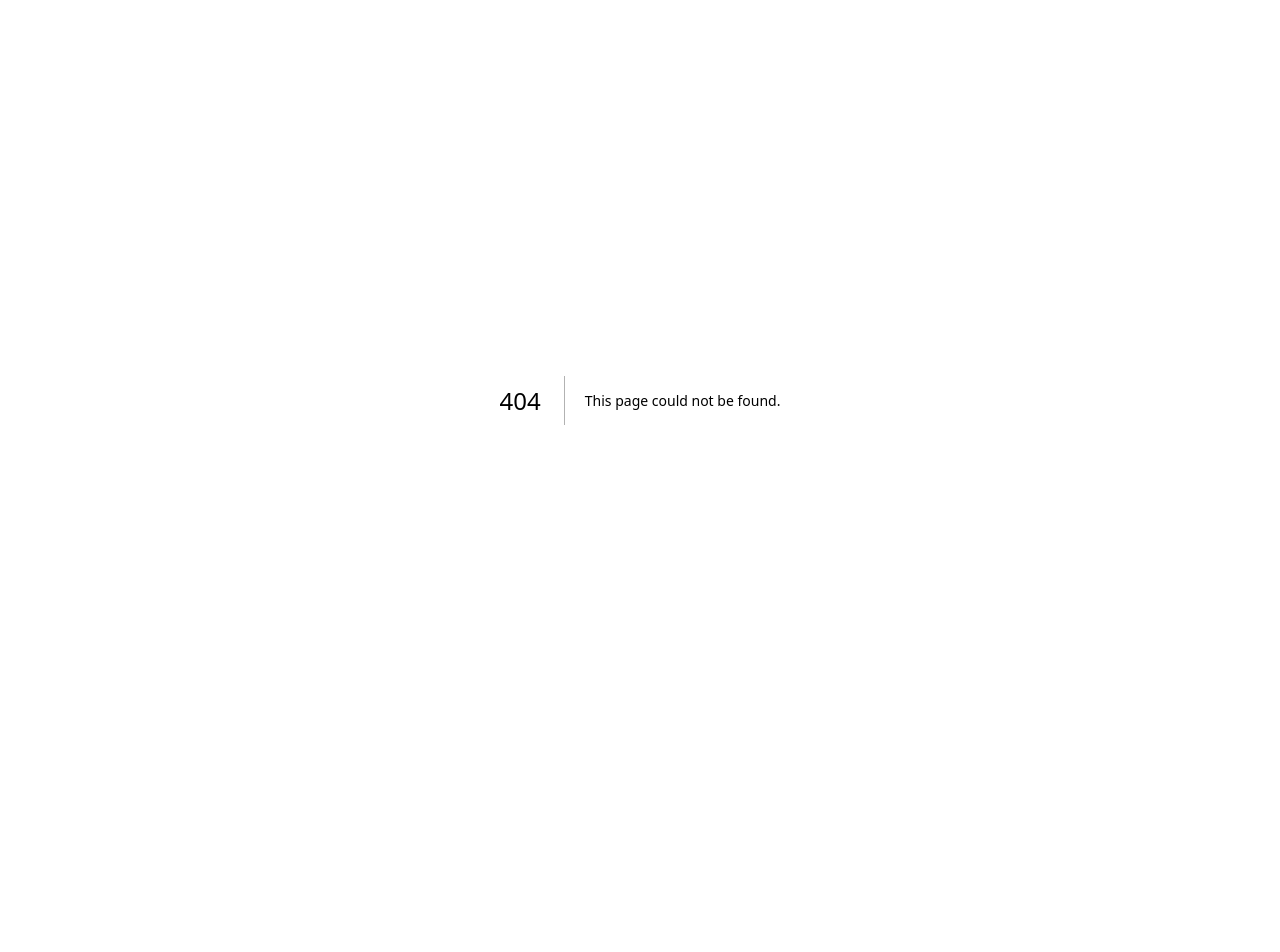
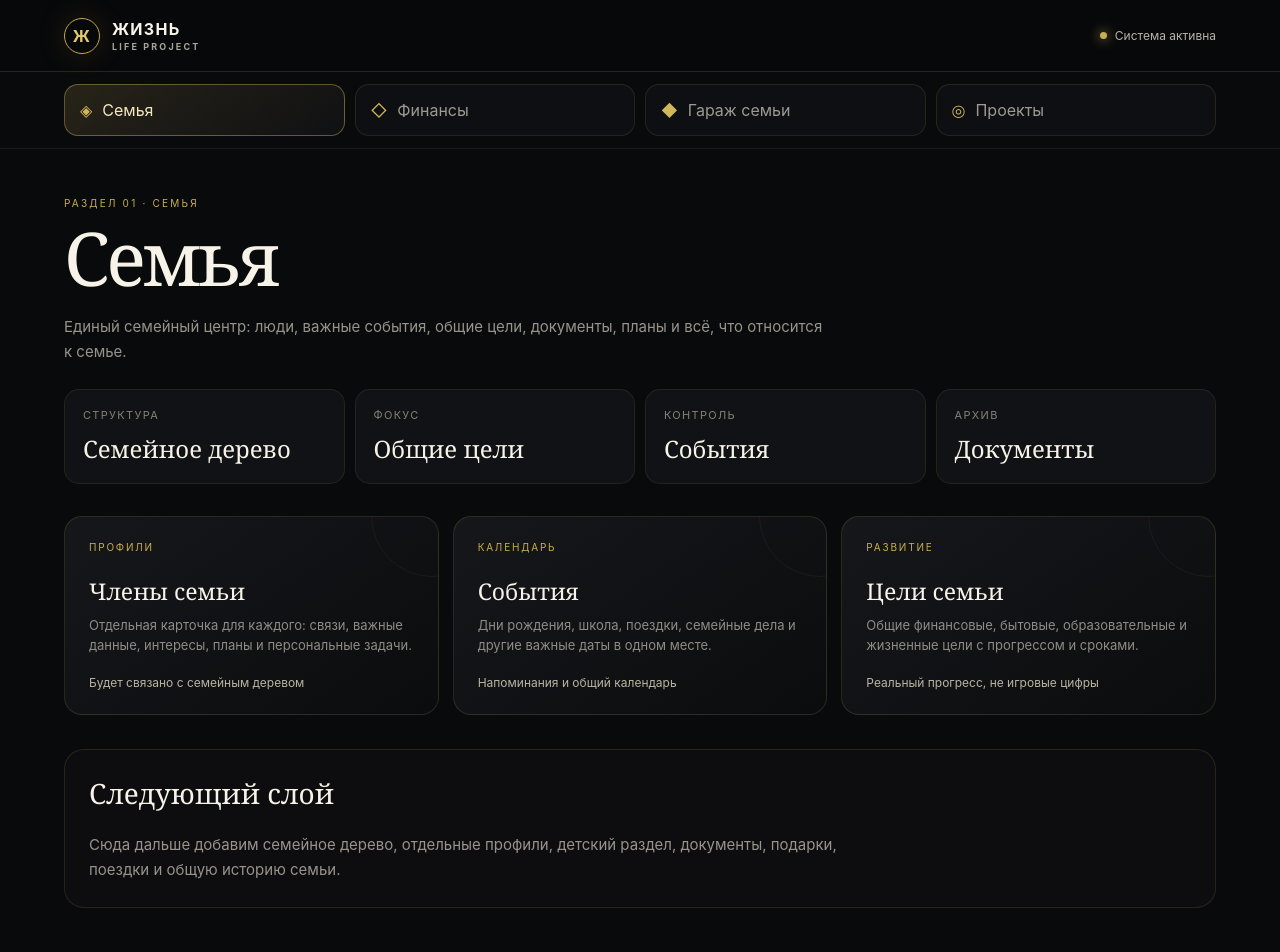
Before and after one commit to Igor-Samarin/life-project, a Next.js app: page /family in a window 1280 px wide. Before the commit this address had no page. Shown: the top 952 px of the page. Before the commit the page ends 800 px from the top, so only its background shows below. Built offline with nearby package versions, Linux system fonts and the light colour scheme.

Commit message:
Add Family section

```diff
--- /dev/null
+++ b/pages/family.js
@@ -0,0 +1,29 @@
+import Layout from "../components/Layout";
+
+export default function Family() {
+  return (
+    <Layout active="/family">
+      <div className="lp-eyebrow">Раздел 01 · Семья</div>
+      <h1 className="lp-title">Семья</h1>
+      <p className="lp-subtitle">Единый семейный центр: люди, важные события, общие цели, документы, планы и всё, что относится к семье.</p>
+
+      <div className="lp-kpis">
+        <div className="lp-kpi"><span>Структура</span><strong>Семейное дерево</strong></div>
+        <div className="lp-kpi"><span>Фокус</span><strong>Общие цели</strong></div>
+        <div className="lp-kpi"><span>Контроль</span><strong>События</strong></div>
+        <div className="lp-kpi"><span>Архив</span><strong>Документы</strong></div>
+      </div>
+
+      <section className="lp-grid">
+        <article className="lp-card"><div className="lp-cardLabel">Профили</div><h3>Члены семьи</h3><p>Отдельная карточка для каждого: связи, важные данные, интересы, планы и персональные задачи.</p><div className="lp-cardMeta">Будет связано с семейным деревом</div></article>
+        <article className="lp-card"><div className="lp-cardLabel">Календарь</div><h3>События</h3><p>Дни рождения, школа, поездки, семейные дела и другие важные даты в одном месте.</p><div className="lp-cardMeta">Напоминания и общий календарь</div></article>
+        <article className="lp-card"><div className="lp-cardLabel">Развитие</div><h3>Цели семьи</h3><p>Общие финансовые, бытовые, образовательные и жизненные цели с прогрессом и сроками.</p><div className="lp-cardMeta">Реальный прогресс, не игровые цифры</div></article>
+      </section>
+
+      <section className="lp-panel">
+        <h2 className="lp-sectionTitle">Следующий слой</h2>
+        <p className="lp-subtitle">Сюда дальше добавим семейное дерево, отдельные профили, детский раздел, документы, подарки, поездки и общую историю семьи.</p>
+      </section>
+    </Layout>
+  );
+}
```
